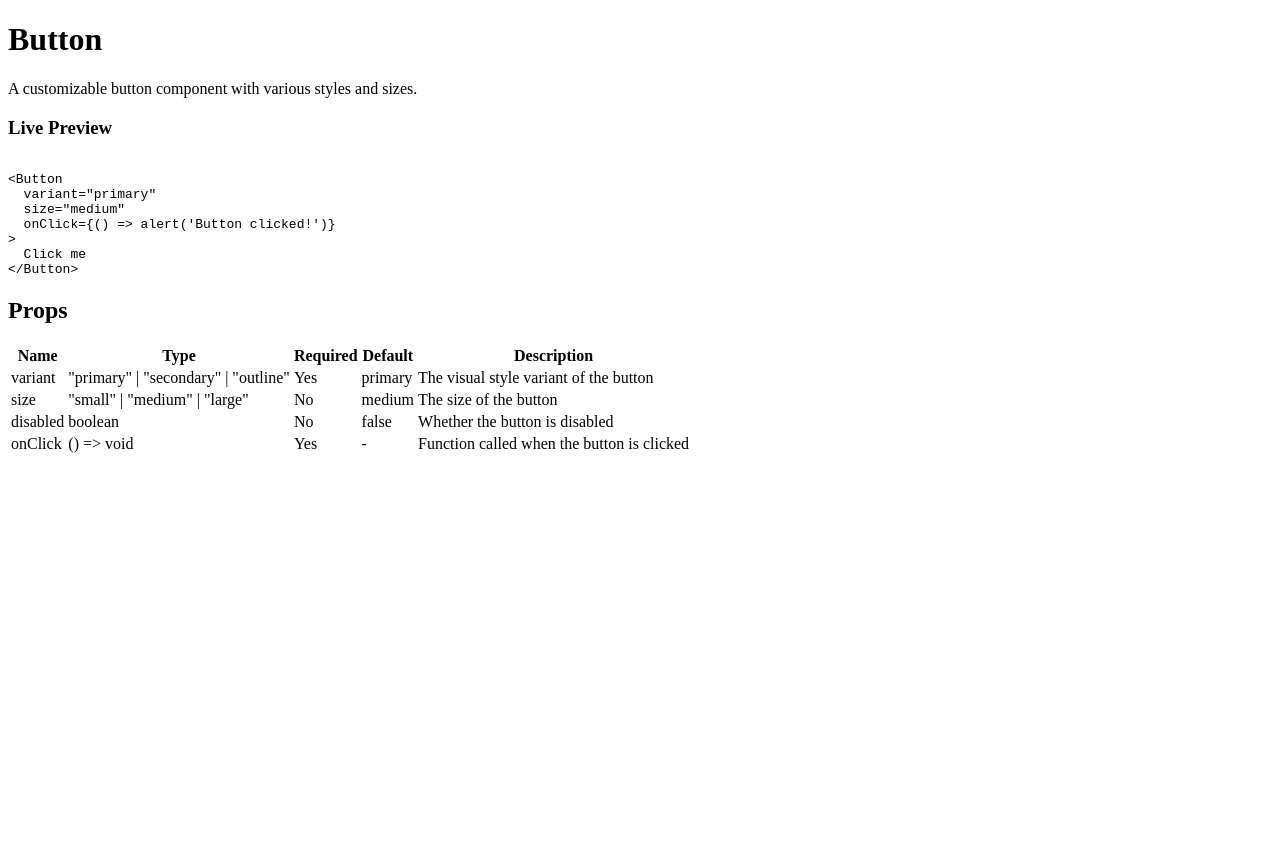
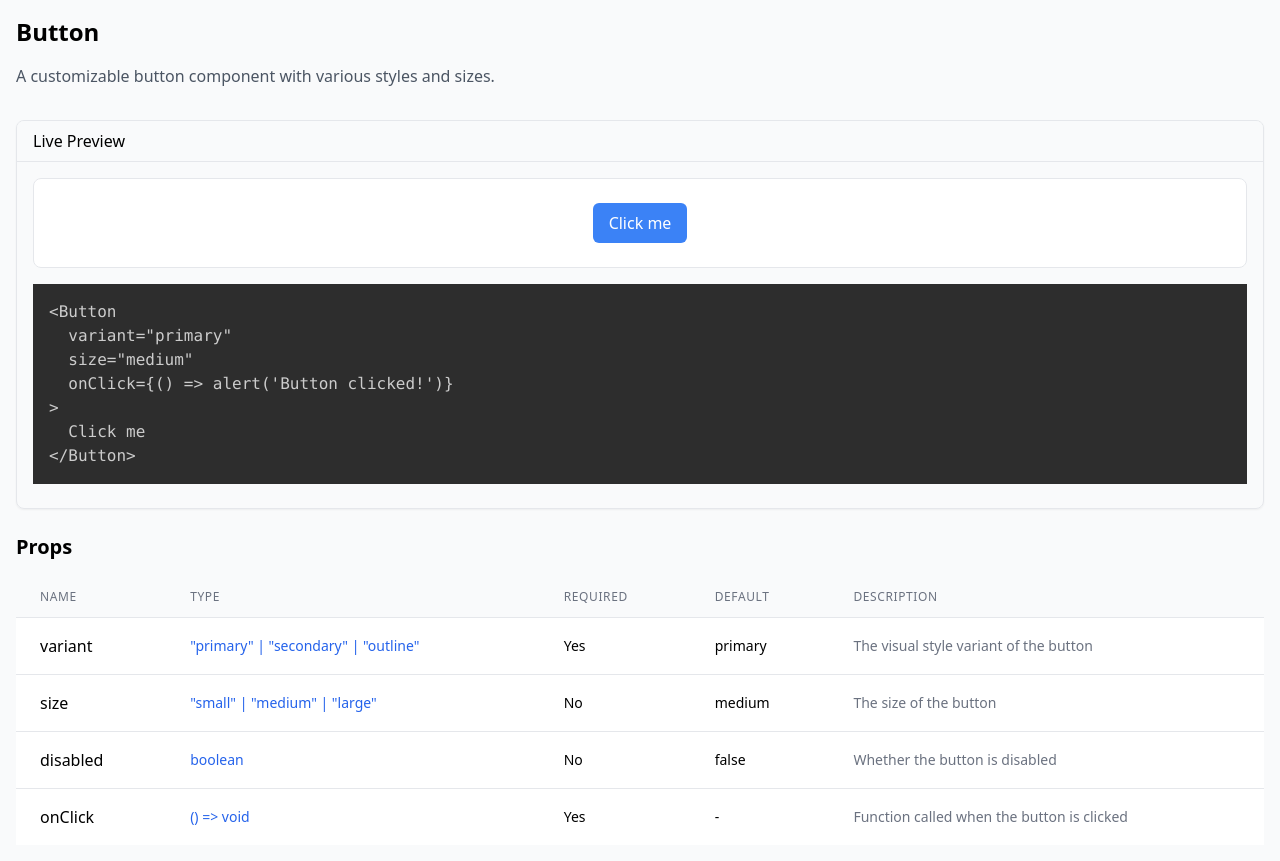
Before and after one commit to Go-deungeo-Lab/react-autodoc, a React (Create React App) app: page / in a window 1280 px wide. Before the commit the page ends 800 px from the top, so only its background shows below. Built offline with nearby package versions, Linux system fonts and the light colour scheme.

Commit message:
feat: style button component and enhance documentation UI

```diff
--- a/package.json
+++ b/package.json
@@ -7,8 +7,10 @@
     "@babel/traverse": "^7.26.4",
     "@types/jest": "^29.5.14",
     "@types/node": "^22.10.3",
+    "@types/prismjs": "^1.26.5",
     "@types/react-dom": "^19.0.2",
     "cra-template-typescript": "1.2.0",
+    "prismjs": "^1.29.0",
     "react": "^18.2.0",
     "react-dom": "^18.2.0",
     "react-scripts": "5.0.1",
--- a/src/App.tsx
+++ b/src/App.tsx
@@ -1,14 +1,18 @@
-// src/App.tsx
 import React from 'react';
 import { DocumentViewer } from './components/viewer/DocumentViewer';
 import { sampleComponent } from './data/sampleComponent';
+import { Button } from './components/examples/Button';
+import { registerComponent } from './registry/ComponentRegistry';
+
+// Register components
+registerComponent('Button', Button);
 
 function App() {
-  return (
-      <div className="min-h-screen bg-gray-50">
-        <DocumentViewer component={sampleComponent} />
-      </div>
-  );
+    return (
+        <div className="min-h-screen bg-gray-50">
+            <DocumentViewer component={sampleComponent} />
+        </div>
+    );
 }
 
 export default App;
--- /dev/null
+++ b/src/components/examples/Button.tsx
@@ -0,0 +1,43 @@
+import React from 'react';
+
+interface ButtonProps {
+    variant?: 'primary' | 'secondary' | 'outline';
+    size?: 'small' | 'medium' | 'large';
+    disabled?: boolean;
+    children: React.ReactNode;
+    onClick?: () => void;
+}
+
+export const Button: React.FC<ButtonProps> = ({
+                                                  variant = 'primary',
+                                                  size = 'medium',
+                                                  disabled = false,
+                                                  children,
+                                                  onClick
+                                              }) => {
+    // 버튼 스타일 매핑
+    const variantStyles = {
+        primary: 'bg-blue-500 text-white hover:bg-blue-600',
+        secondary: 'bg-gray-200 text-gray-800 hover:bg-gray-300',
+        outline: 'border-2 border-blue-500 text-blue-500 hover:bg-blue-50'
+    };
+
+    const sizeStyles = {
+        small: 'px-3 py-1 text-sm',
+        medium: 'px-4 py-2',
+        large: 'px-6 py-3 text-lg'
+    };
+
+    const baseStyles = "rounded-md font-medium transition-colors duration-200";
+    const disabledStyles = disabled ? "opacity-50 cursor-not-allowed" : "cursor-pointer";
+
+    return (
+        <button
+            className={`${baseStyles} ${variantStyles[variant]} ${sizeStyles[size]} ${disabledStyles}`}
+            onClick={onClick}
+            disabled={disabled}
+        >
+            {children}
+        </button>
+    );
+};
--- a/src/components/viewer/ComponentPreview.tsx
+++ b/src/components/viewer/ComponentPreview.tsx
@@ -1,5 +1,8 @@
-import React from 'react';
+import React, { useEffect, useRef, useState } from 'react';
+import Prism from 'prismjs';
+import 'prismjs/themes/prism-tomorrow.css';
 import { ComponentDoc } from '../../types';
+import {Button} from "../examples/Button";
 
 interface ComponentPreviewProps {
     component: ComponentDoc;
@@ -7,26 +10,38 @@ interface ComponentPreviewProps {
 }
 
 export const ComponentPreview: React.FC<ComponentPreviewProps> = ({ component, code }) => {
+    const codeRef = useRef<HTMLElement>(null);
+
+    useEffect(() => {
+        if (codeRef.current) {
+            Prism.highlightElement(codeRef.current);
+        }
+    }, [code]);
+
     return (
-        <div className="mt-8 border rounded-lg overflow-hidden">
-            {/* Preview Header */}
+        <div className="mt-8 border rounded-lg overflow-hidden shadow-sm">
             <div className="bg-gray-50 px-4 py-2 border-b">
                 <h3 className="font-medium">Live Preview</h3>
             </div>
 
-            {/* Preview Content */}
             <div className="p-4">
-                <div className="bg-white rounded-lg border p-6 mb-4">
-                    {/* 실제 컴포넌트가 렌더링될 공간 */}
+                <div className="bg-white rounded-lg border p-6 mb-4 flex items-center justify-center">
                     <div className="preview-area">
-                        {/* TODO: 동적 컴포넌트 렌더링 구현 */}
+                        <Button
+                            variant="primary"
+                            size="medium"
+                            onClick={() => alert('Button clicked!')}
+                        >
+                            Click me
+                        </Button>
                     </div>
                 </div>
 
-                {/* Code Section */}
-                <div className="bg-gray-800 rounded-lg p-4">
-          <pre className="text-gray-300 overflow-x-auto">
-            <code>{code}</code>
+                <div className="bg-gray-800 rounded-lg">
+          <pre className="p-4 overflow-x-auto">
+            <code ref={codeRef} className="language-jsx text-sm">
+              {code}
+            </code>
           </pre>
                 </div>
             </div>
--- a/src/data/sampleComponent.ts
+++ b/src/data/sampleComponent.ts
@@ -1,4 +1,4 @@
-// 테스트를 위한 샘플데이터 (삭제 예정 !!)
+// 테스트용 샘플데이터 삭제예정
 import { ComponentDoc } from '../types';
 
 export const sampleComponent: ComponentDoc = {
@@ -35,8 +35,7 @@ export const sampleComponent: ComponentDoc = {
     ],
     examples: [
         {
-            code: `
-<Button
+            code: `<Button
   variant="primary"
   size="medium"
   onClick={() => alert('Button clicked!')}
@@ -46,5 +45,4 @@ export const sampleComponent: ComponentDoc = {
             description: 'Basic button example'
         }
     ]
-
 };
--- /dev/null
+++ b/src/index.css
@@ -0,0 +1,3 @@
+@tailwind base;
+@tailwind components;
+@tailwind utilities;
--- a/src/index.tsx
+++ b/src/index.tsx
@@ -1,6 +1,8 @@
 import React from 'react';
 import ReactDOM from 'react-dom/client';
 import App from "./App";
+import './index.css';  // 이 줄 추가
+
 
 const root = ReactDOM.createRoot(
   document.getElementById('root') as HTMLElement
--- /dev/null
+++ b/src/registry/ComponentRegistry.ts
@@ -0,0 +1,15 @@
+import React from 'react';
+
+type ComponentRegistry = {
+    [key: string]: React.ComponentType<any>;
+};
+
+const registry: ComponentRegistry = {};
+
+export const registerComponent = (name: string, component: React.ComponentType<any>) => {
+    registry[name] = component;
+};
+
+export const getComponent = (name: string) => {
+    return registry[name];
+};
--- a/tailwind.config.js
+++ b/tailwind.config.js
@@ -1,6 +1,8 @@
 /** @type {import('tailwindcss').Config} */
 module.exports = {
-  content: [],
+  content: [
+    "./src/**/*.{js,jsx,ts,tsx}",
+  ],
   theme: {
     extend: {},
   },
```
Also changed, not shown: 1 other file (tests, documents, lock files or other folders).
